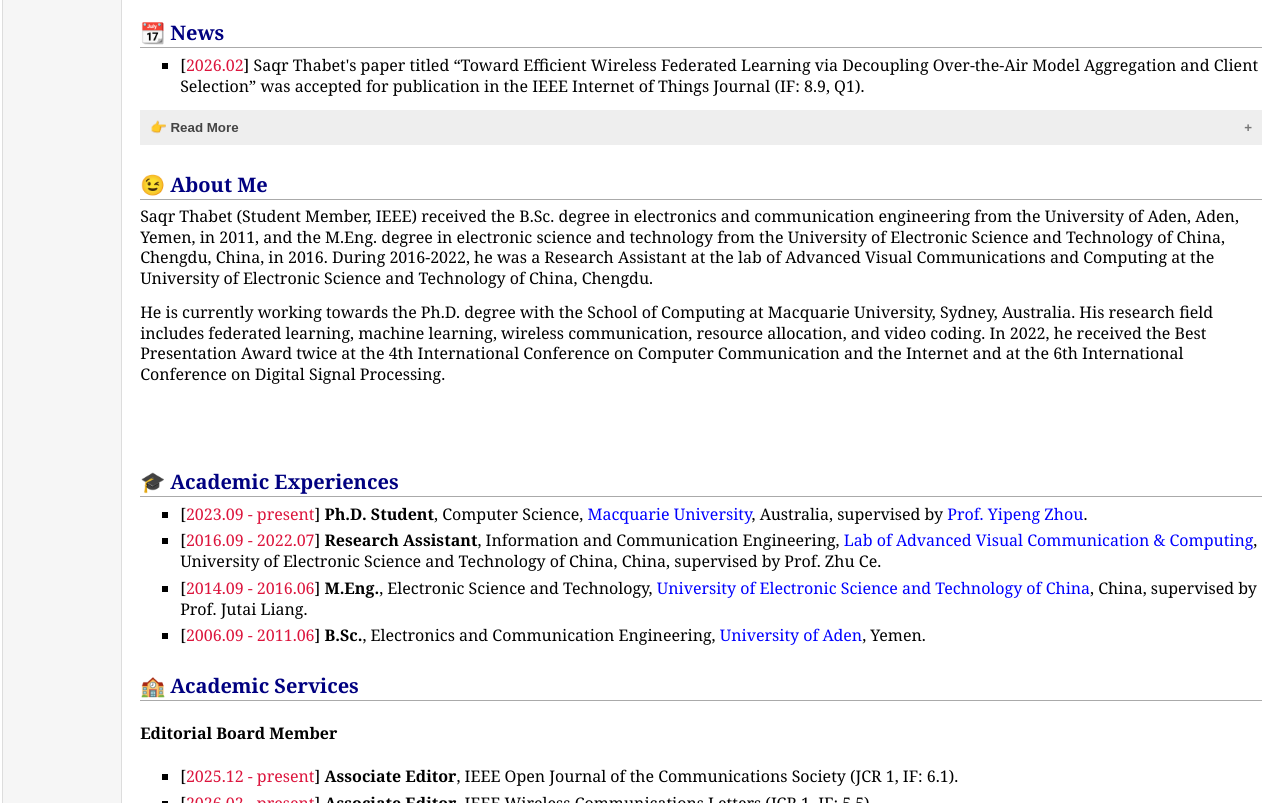
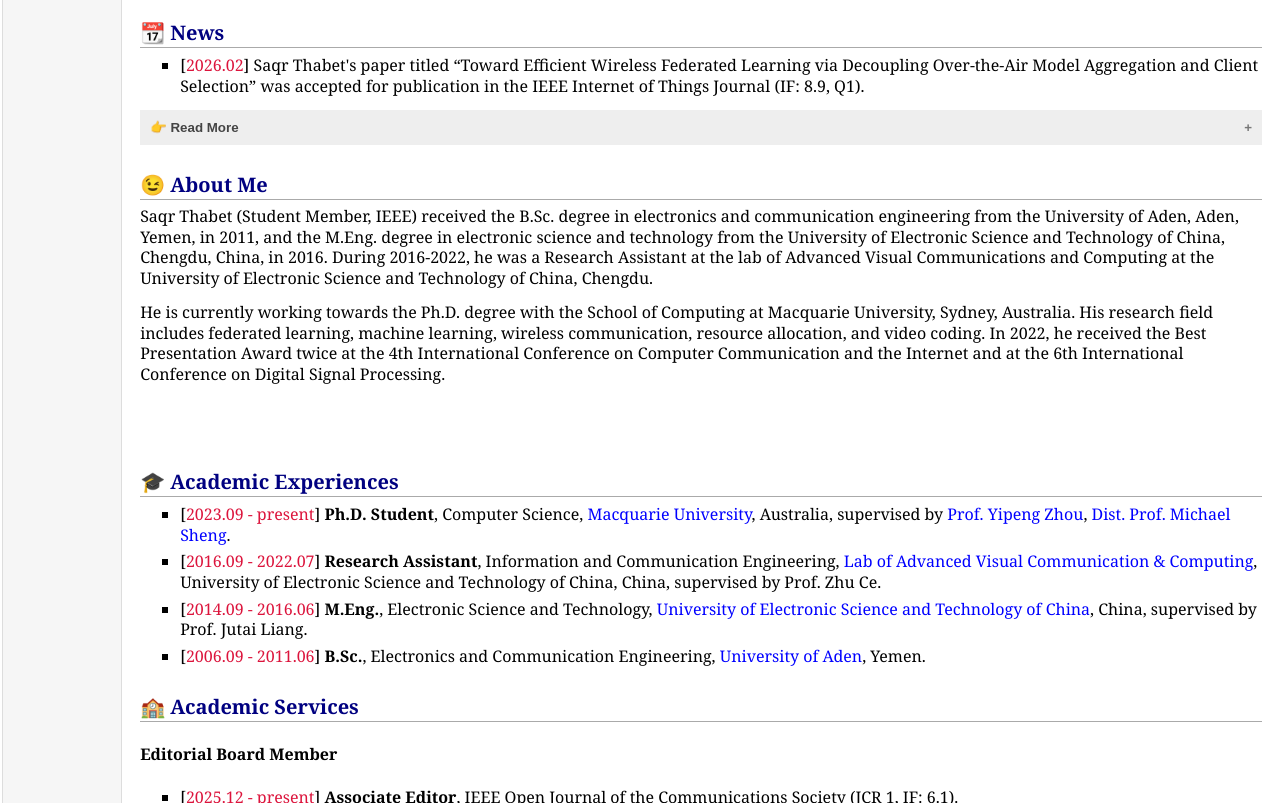
Before and after one commit to Saqr-Thabet/saqr-thabet.github.io, a plain HTML site: page index.html in a window 1280 px wide. Shown: the part 297-1100 px from the top of the page. Drawn offline with Linux system fonts and the light colour scheme.

Commit message:
Update index.html

```diff
--- a/index.html
+++ b/index.html
@@ -263,7 +263,7 @@ Address: 4 Research Park Drive, Macquarie University, Sydney, NSW 2109, Australi
 <li><p>[<font color=crimson>2023.07 - present</font>] <b>Postdoctoral Researcher</b>, Information and Communication Engineering, <a href="https://www.seu.edu.cn/">Southeast University</a>, China, supervised by Prof. Yongming Huang.</p>
 </li>
 -->
-<li><p>[<font color=crimson>2023.09 - present</font>] <b>Ph.D. Student</b>, Computer Science, <a href="https://www.mq.edu.au/">Macquarie University</a>, Australia, supervised by <a href="https://sites.google.com/site/yipenghomepage/">Prof. Yipeng Zhou</a>.</p>
+<li><p>[<font color=crimson>2023.09 - present</font>] <b>Ph.D. Student</b>, Computer Science, <a href="https://www.mq.edu.au/">Macquarie University</a>, Australia, supervised by <a href="https://sites.google.com/site/yipenghomepage/">Prof. Yipeng Zhou</a>, <a href="https://web.science.mq.edu.au/~qsheng/">Dist. Prof. Michael Sheng</a>.</p>
 </li>
 <li><p>[<font color=crimson>2016.09 - 2022.07</font>] <b>Research Assistant</b>, Information and Communication Engineering, <a href="https://www.avc2-lab.net/">Lab of Advanced Visual Communication & Computing</a>, University of Electronic Science and Technology of China, China, supervised by Prof. Zhu Ce.</p>
 </li>
```
